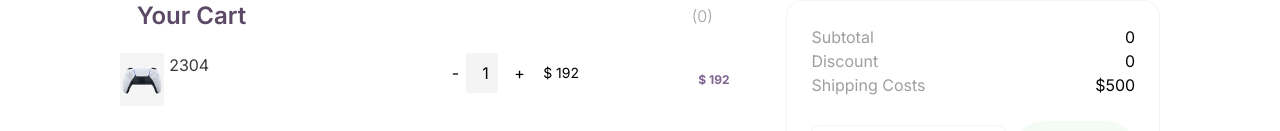
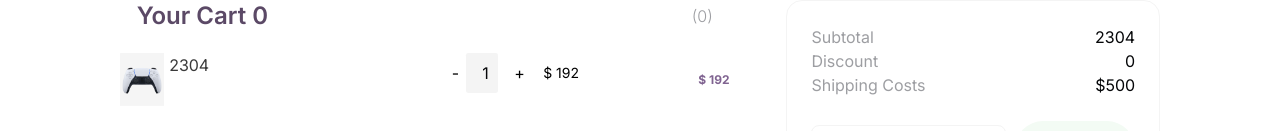
Before and after one commit to Hashaam-ejaz/NextFyp, a Next.js app: page /cart in a window 1280 px wide. Shown: the top 131 px of the page. Built offline with nearby package versions, Linux system fonts and the light colour scheme.

Commit message:
subtotal now showing in main cart page

```diff
--- a/app/cart/page.tsx
+++ b/app/cart/page.tsx
@@ -12,6 +12,7 @@ import CartInfo from "../providers/individualUsercart.json";
 import { CartInfoType } from "../interfaces/cart";
 
 const Cart = () => {
+  const [newSubtotal, setNewsubtotal] = useState(0);
   const [discount, setDiscount] = useState(0);
   const [couponValue, setCouponValue] = useState("");
   const [isValidCoupon, setIsValidCoupon] = useState(false);
@@ -26,6 +27,9 @@ const Cart = () => {
     (discount * CartInfo.subtotal) / 100;
   console.log("cart info", CartInfo);
 
+  useEffect(() => {
+    console.log("NEW SUBTOTAL CHANGED FROM CLIENT COMPONENT \n" + newSubtotal);
+  }, [newSubtotal]);
   useEffect(() => {
     console.log("useeffect discount", discount);
     setSubtotal(CartInfo.subtotal);
@@ -65,14 +69,14 @@ const Cart = () => {
       <div className="flex flex-col w-full max-w-full min-w-full h-auto md:w-[47.64%] md:max-w-[47.64%] md:min-w-[47.64%] md:mx-[2.22vw] border-b-[0.55px]">
         <div className="flex flex-row w-[94.485%] max-w-[94.485%] min-w-[94.485%] h-auto  place-self-center justify-between ">
           <div className="flex flex-col font-semibold text-[#5B4966] text-lg md:text-2xl">
-            Your Cart
+            Your Cart {subtotal}
           </div>
           <div className="flex flex-col text-[#9D9EA2] font-light text-[8.81px] leading-[13.22px] md:text-base  place-self-center">
             <p>({totalQuantity})</p>
           </div>
         </div>
         <div className="flex flex-row w-full max-w-full min-w-full h-auto justify-center">
-          <CartItems />
+          <CartItems subtotal={newSubtotal} setSubtotal={setNewsubtotal} />
         </div>
         <div className=" hidden md:flex flex-row w-full max-w-full min-w-full h-auto  justify-between">
           <div className="flex flex-col w-full max-w-full min-w-full h-auto">
@@ -130,7 +134,7 @@ const Cart = () => {
                 Subtotal
               </div>
               <div className="flex flex-col font-normal text-[14.79px] text-[#060709] leading-[22.18px] md:text-base">
-                {subtotal}
+                {newSubtotal}
               </div>
             </div>
             <div className="flex flex-row w-full max-w-full min-w-full h-auto justify-between">
--- a/app/components/cartItems.tsx
+++ b/app/components/cartItems.tsx
@@ -1,16 +1,17 @@
-// to get cart items in the layout and to avoid any messiness when adding essentials
 "use client";
-
-// import React from 'react'
 import Image from "next/image";
 import Cart from "../providers/individualUsercart.json";
 import Products from "../providers/products.json";
 import defaultImage from "../../public/images/defaultImage.png";
-import QuantityIterator from "./quantity-iterator";
-import { useEffect, useState } from "react";
-import { CartInfoType } from "../interfaces/cart";
+import { Dispatch, SetStateAction, useEffect, useState } from "react";
 
-const CartItems = () => {
+const CartItems = ({
+  subtotal,
+  setSubtotal,
+}: {
+  subtotal: number;
+  setSubtotal: Dispatch<SetStateAction<number>>;
+}) => {
   const cartItems: (
     | {
         productID: number;
@@ -29,7 +30,6 @@ const CartItems = () => {
   )[] = [];
   const [itemCount, setItemCount] = useState(0);
   const [hasAddOns, setHasAddOns] = useState(true);
-  const [subtotal, setSubtotal] = useState(0);
   const [totalQuantity, setTotalQuantity] = useState(0);
   Cart.subtotal = subtotal;
   Cart.noOfItems = totalQuantity;
@@ -42,12 +42,10 @@ const CartItems = () => {
     const updatedCartItems = Cart.cartItems.map((item, index) => {
       const product = Products.find((p) => p.productID === item.productID);
       const price = product?.price ?? 0;
-      // const totalPrice = settingInitialTotalPrice(index);
       const tPrice = item.totalPrice;
       const qty = item.quantity;
       newSubtotal += tPrice;
       newTotalQty += qty;
-      // newSubtotal += item.totalPrice;
 
       return {
         ...item,
@@ -61,8 +59,7 @@ const CartItems = () => {
     setSubtotal(newSubtotal);
     console.log("use effect subtotal", subtotal);
     setTotalQuantity(newTotalQty);
-    // console.log('use effect quantity',quantity);
-  }, [Cart, Products]);
+  }, [cartItems, setSubtotal, subtotal]);
   const settingInitialQuantity = (i: number) => {
     setItemCount(i);
   };
@@ -79,19 +76,13 @@ const CartItems = () => {
   };
   console.log("subtotal", subtotal);
 
-  const increaseQuantity = (i: number) =>
-    // const increaseQuantity=(i:number,prod:)=>
-    {
+  const increaseQuantity = (i: number) => {
     var subtotalTemp = subtotal,
       totalQuantityTemp = totalQuantity;
     cartItems[i].quantity += 1;
-      // if(cartItems[i].quantity===Products[])
-      // (cartItems[i].totalPrice)=(cartItems[i].totalPrice??0)*cartItems[i].quantity;
     cartItems[i].totalPrice =
       (cartItems[i].totalPrice ?? 0) + cartItems[i].price;
-      // console.log('increase quantity','index',i,'price',cartItems[i].totalPrice,'quantity',cartItems[i].quantity);
     setItemCount(cartItems[i].quantity);
-      // temp+=cartItems[i].totalPrice;
     subtotalTemp += cartItems[i].price;
     totalQuantityTemp += 1;
     setSubtotal(subtotalTemp);
@@ -102,12 +93,9 @@ const CartItems = () => {
     var subtotalTemp = subtotal,
       totalQuantityTemp = totalQuantity;
     cartItems[i].quantity -= 1;
-    // (cartItems[i].totalPrice)=(cartItems[i].totalPrice??0)*cartItems[i].quantity;
     cartItems[i].totalPrice =
       (cartItems[i].totalPrice ?? 0) - cartItems[i].price;
-    // console.log('decrease quantity','index',i,'price',cartItems[i].totalPrice,'quantity',cartItems[i].quantity);
     setItemCount(cartItems[i].quantity);
-    // temp-=cartItems[i].totalPrice;
     subtotalTemp -= cartItems[i].price;
     totalQuantityTemp -= 1;
     setSubtotal(subtotalTemp);
@@ -201,8 +189,6 @@ const CartItems = () => {
         })}
       </div>
     </>
-
-    // </CartContext.Consumer>
   );
 };
 
```
Lines whose indentation alone changed are shown as unchanged.
